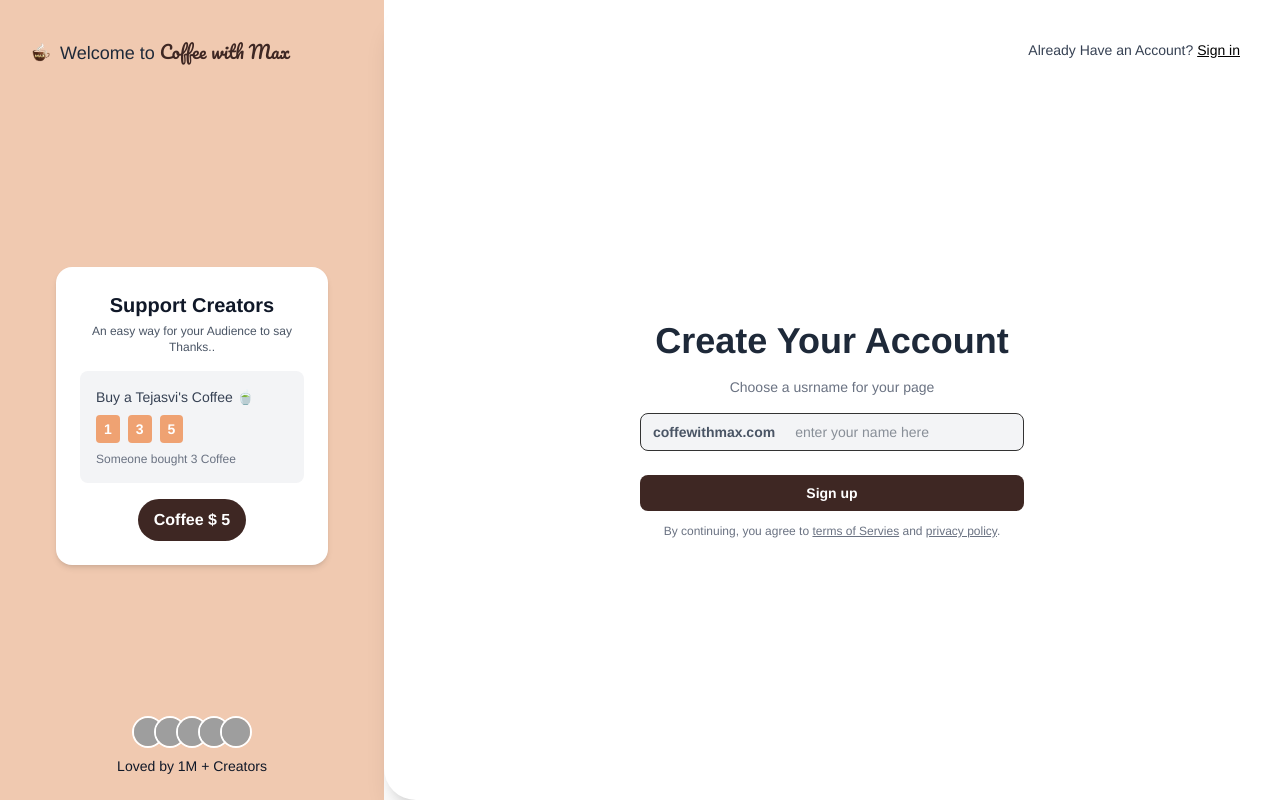
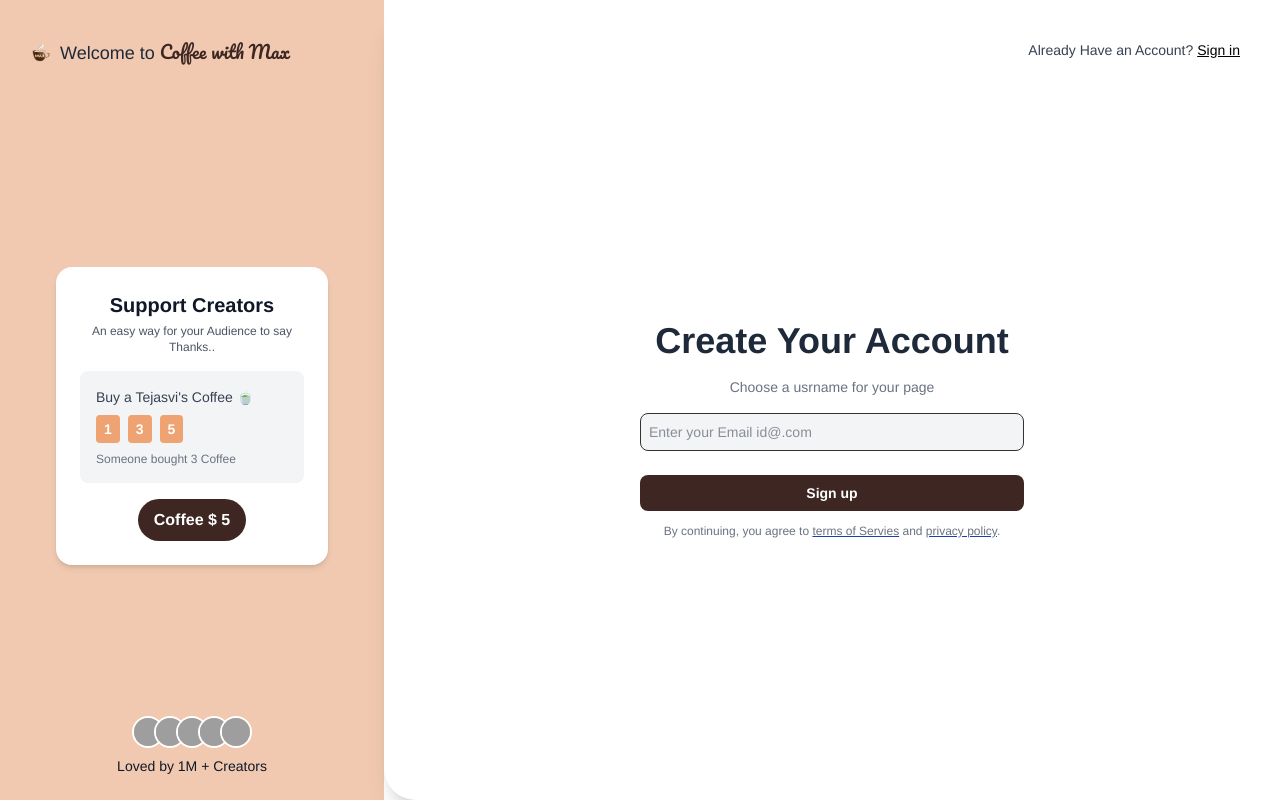
Before and after one commit to tejasvirajsingh/CoffeeWithMax, a React (Vite) app: page /Signup in a window 1280 px wide. Built offline with nearby package versions, Linux system fonts and the light colour scheme; grey boxes are pictures that could not be loaded.

Commit message:
fix all Size and color

```diff
--- a/src/Pages/Signup.jsx
+++ b/src/Pages/Signup.jsx
@@ -73,7 +73,7 @@ const Signup = () => {
           </Link>
           <p className="text-sm text-gray-700">
             Already Have an Account?{" "}
-            <Link to="/login" className="text-black font-medium underline" >
+            <Link to="/login" className="text-black cursor-pointer font-medium underline" >
             Sign in</Link>
           </p>
          </div>
@@ -88,13 +88,13 @@ const Signup = () => {
              {/* Donmain Input Section  */}
 
                <div className="flex items-center border rounded-lg overflow-hidden bg-gray-100 mb-6">
-                <span className="px-3 text-gray-600 text-sm font-bold whitespace-nowrap">coffewithmax.com</span>
-                <input type="text" placeholder="enter your name here" className="flex-1 bg-transparent px-2 py-2 outline-none text-gray-800 text-sm"></input>
+                {/* <span className="px-3 text-gray-600 text-sm font-bold whitespace-nowrap">coffewithmax.com</span> */}
+                <input type="text" placeholder="Enter your Email id@.com " className="flex-1 bg-transparent px-2 py-2 outline-none text-gray-800 text-sm"></input>
                </div>
-               <button className="w-full bg-coffeeBrown hover:bg-opacity-90 text-white font-semibold py-2 rounded-lg transition text-sm mb-3 ">Sign up</button>
+               <button className="w-full bg-coffeeBrown hover:bg-opacity-90 text-white font-semibold py-2 rounded-lg cursor-pointer transition text-sm mb-3 ">Sign up</button>
                <p className="text-xs text-gray-500 text-center" >By continuing, you agree to { " "}
-                <a href="#" className="underline" >terms of Servies</a> {" "} and { " "}
-                <a href="#" className="underline">privacy policy</a>.
+                <a href="#" className=" underline decoration-blue-800" >terms of Servies</a> {" "} and { " "}
+                <a href="#" className="underline  decoration-blue-800">privacy policy</a>.
 
                </p>
 
```
